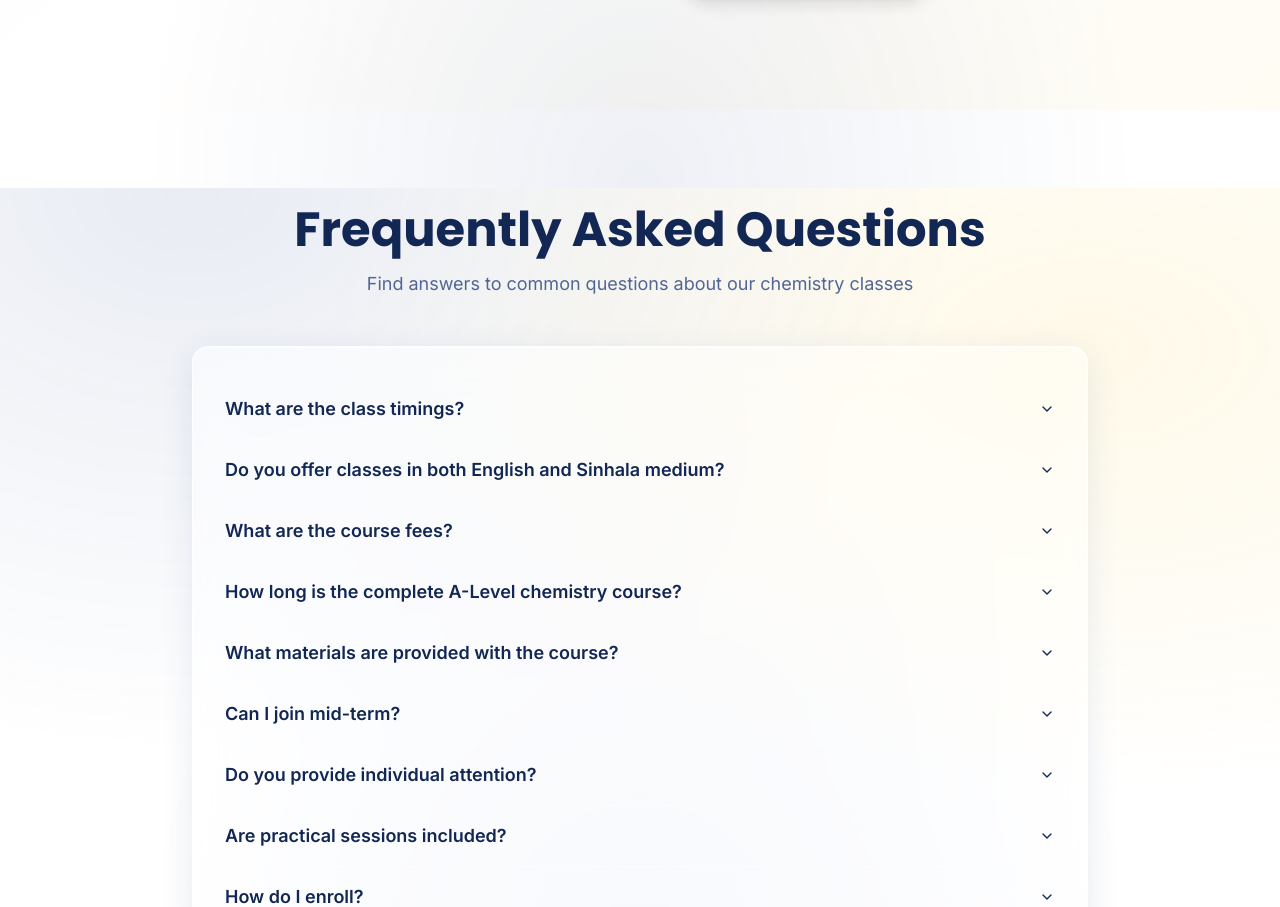
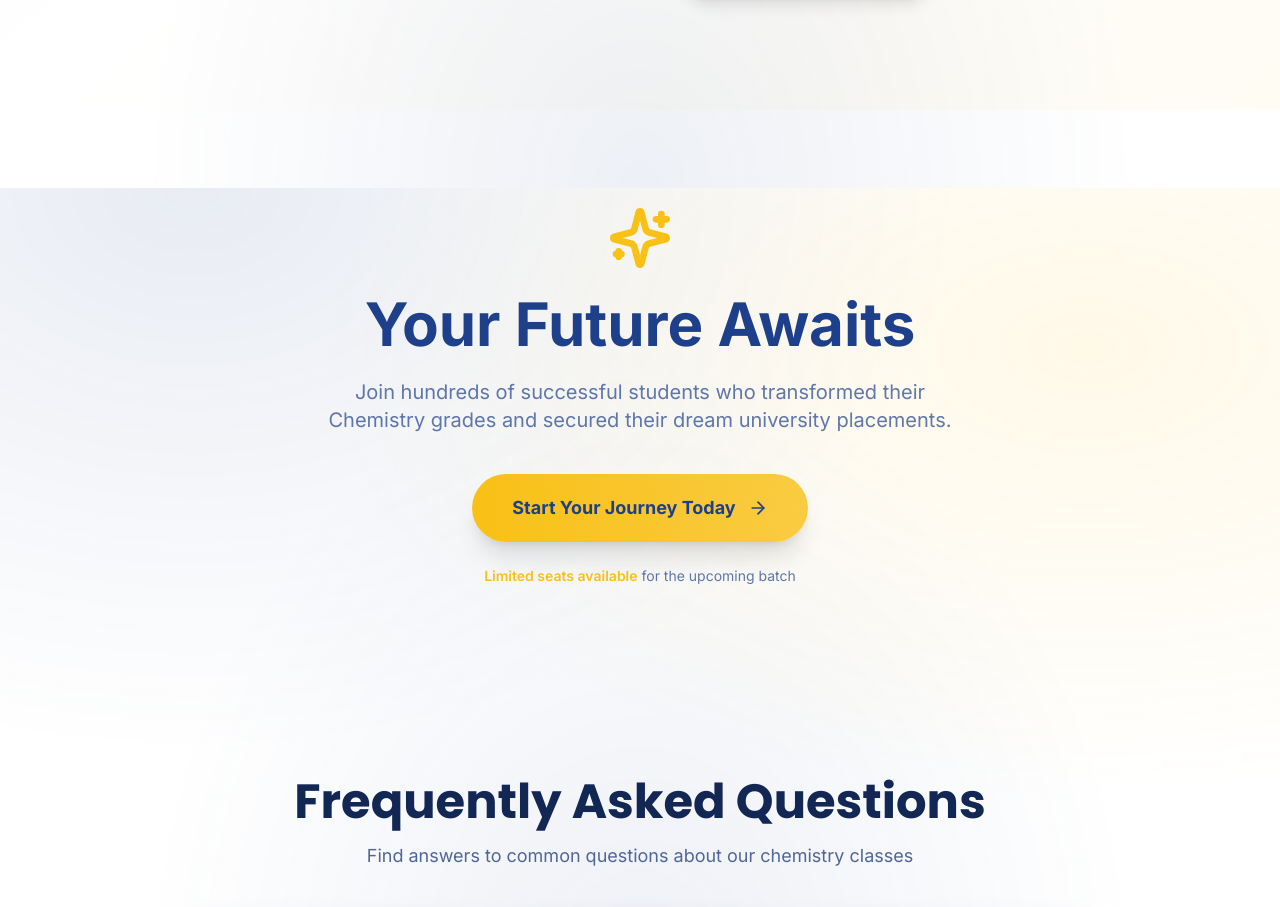
Before and after one commit to thinkchemlk-sys/chem-spark-lanka, a React (Vite) app: page / in a window 1280 px wide. Shown: the part 7812-8719 px from the top of the page. Built offline with nearby package versions, Linux system fonts and the light colour scheme; the HTML template or start-up script is replaced by a standard one.

Commit message:
Changes
Co-authored-by: thinkchemlk-sys <241397455+thinkchemlk-sys@users.noreply.github.com>

```diff
--- a/src/pages/Index.tsx
+++ b/src/pages/Index.tsx
@@ -26,6 +26,7 @@ const Index = () => {
       <Services />
       <Testimonials />
       <AboutInstructor />
+      <FutureAwaits />
       <FAQ />
       <Contact />
       <Footer />
```
